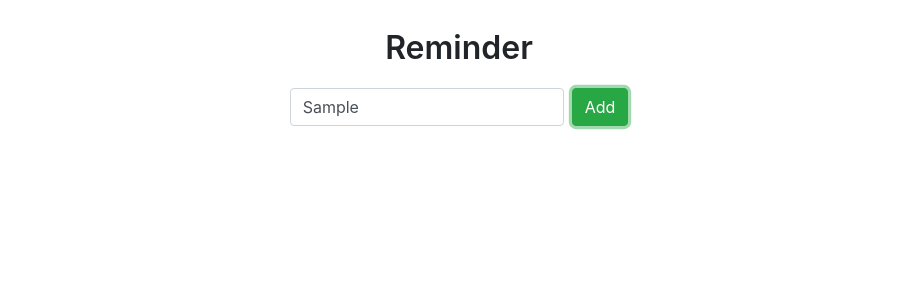
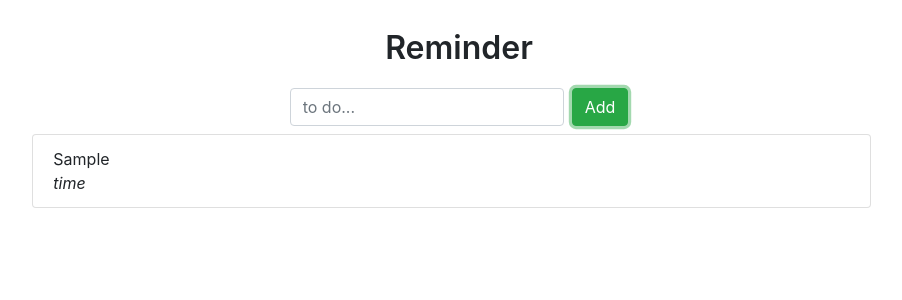
Before and after one commit to RidicZhi/redux-reminder-app, a React (Create React App) app: page / in a window 1280 px wide. Both pictures are taken after typing "Sample" into the empty fields and a click on the button "Add". Shown: the top 300 px of the page, without its empty margins (181-1083 px from the left). Built offline with nearby package versions, Linux system fonts and the light colour scheme.

Commit message:
reminder list

```diff
--- /dev/null
+++ b/src/actions/index.js
@@ -0,0 +1,8 @@
+import  { ADD_REMINDER }  from '../constants';
+
+export const addReminder = (text) => {
+  return {
+    type: ADD_REMINDER,
+    text
+  }
+};
--- a/src/components/App.js
+++ b/src/components/App.js
@@ -1,17 +1,71 @@
-import React from 'react';
+import React, { Component } from "react";
+import { connect } from "react-redux";
+import { addReminder } from "../actions";
 
-function App() {
+class App extends Component {
+  constructor(props) {
+    super(props);
+
+    this.state = {
+      text: ""
+    };
+  }
+
+  onAddClick() {
+    this.props.addReminder(this.state.text);
+    this.setState({
+      text:''
+    })
+  }
+
+  renderList() {
+    const{ reminders } = this.props;
+    return (
+      <ul className="list-group col-sm-8 mt-2">
+        {reminders.map((reminder)=>(
+          <li className="list-group-item" key={reminder.id}>
+            <div className="list-item">
+              <div>{reminder.text}</div>
+              <div><em>time</em></div>
+            </div>
+          </li>
+        ))}
+      </ul>
+    )
+  }
+
+  render() {
     return (
       <div className="App">
         <div className="title">Reminder</div>
         <div className="form-inline">
           <div className="form-group mr-2">
-          <input type="text" className="form-control" placeholder="to do..."/>
+            <input
+              type="text"
+              className="form-control"
+              placeholder="to do..."
+              value={this.state.text}
+              onChange={(e) => {this.setState({text:e.target.value})}}
+            />
           </div>
-        <button type="button" className="btn btn-success">Add</button>
+          <button
+            type="button"
+            className="btn btn-success"
+            onClick={()=>this.onAddClick()}
+          >
+            Add
+          </button>
         </div>
+        {this.renderList()}
       </div>
     );
   }
+}
 
-export default App;
+const mapStateToProps = (state) => {
+  return {
+    reminders: state
+  }
+}
+
+export default connect(mapStateToProps, { addReminder })(App);
--- /dev/null
+++ b/src/constants/index.js
@@ -0,0 +1 @@
+export const ADD_REMINDER = "ADD_REMINDER";
--- a/src/reducer/index.js
+++ b/src/reducer/index.js
@@ -1,5 +1,19 @@
-const reminders = (state = {}, action = {}) => {
+import  { ADD_REMINDER }  from '../constants';
+
+const getReminderData = (action) => {
+  return {
+    text: action.text,
+    id: Math.random()
+  }
+}
+
+const reminders = (state = [], action = {}) => {
   switch(action.type) {
+    case ADD_REMINDER:
+      return [
+        ...state,
+        getReminderData(action)
+      ]
     default: return state;
   }
 }
```
Also changed, not shown: 1 other file (tests, documents, lock files or other folders). Lines whose indentation alone changed are shown as unchanged.
